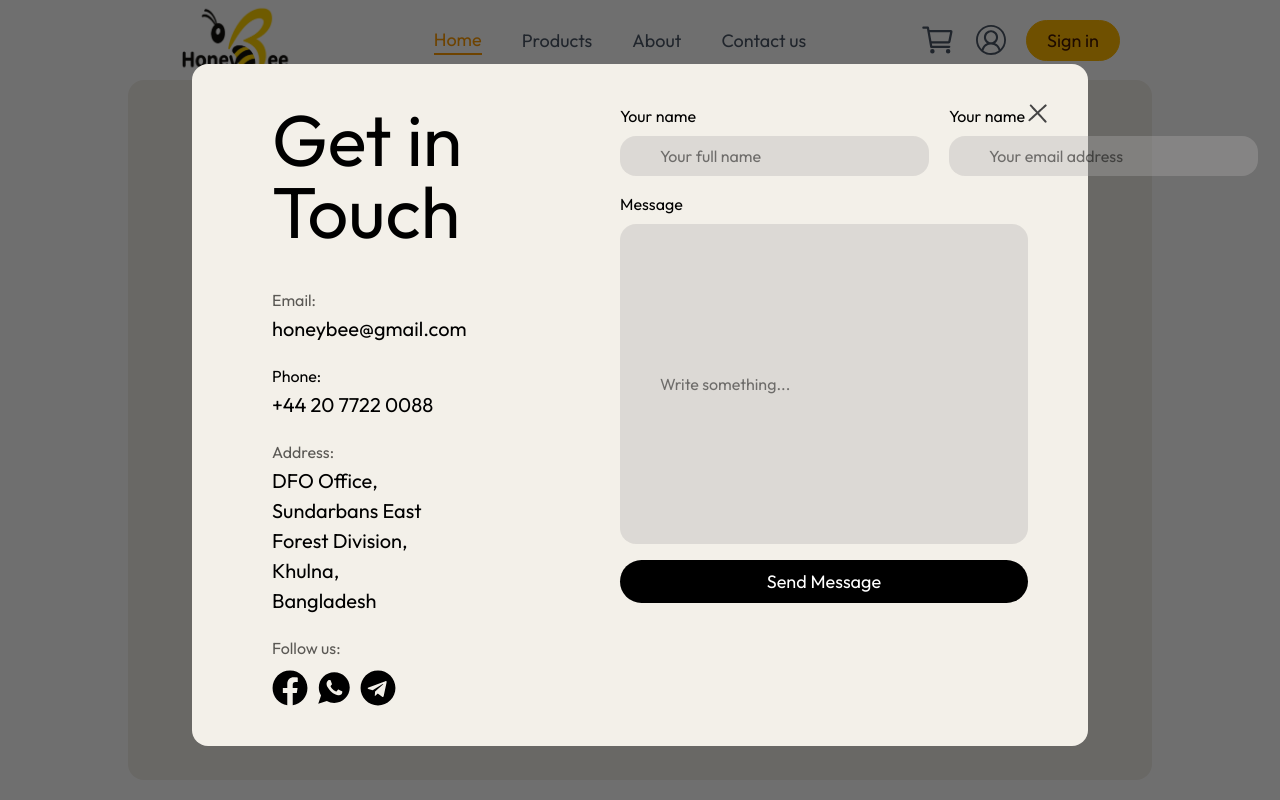
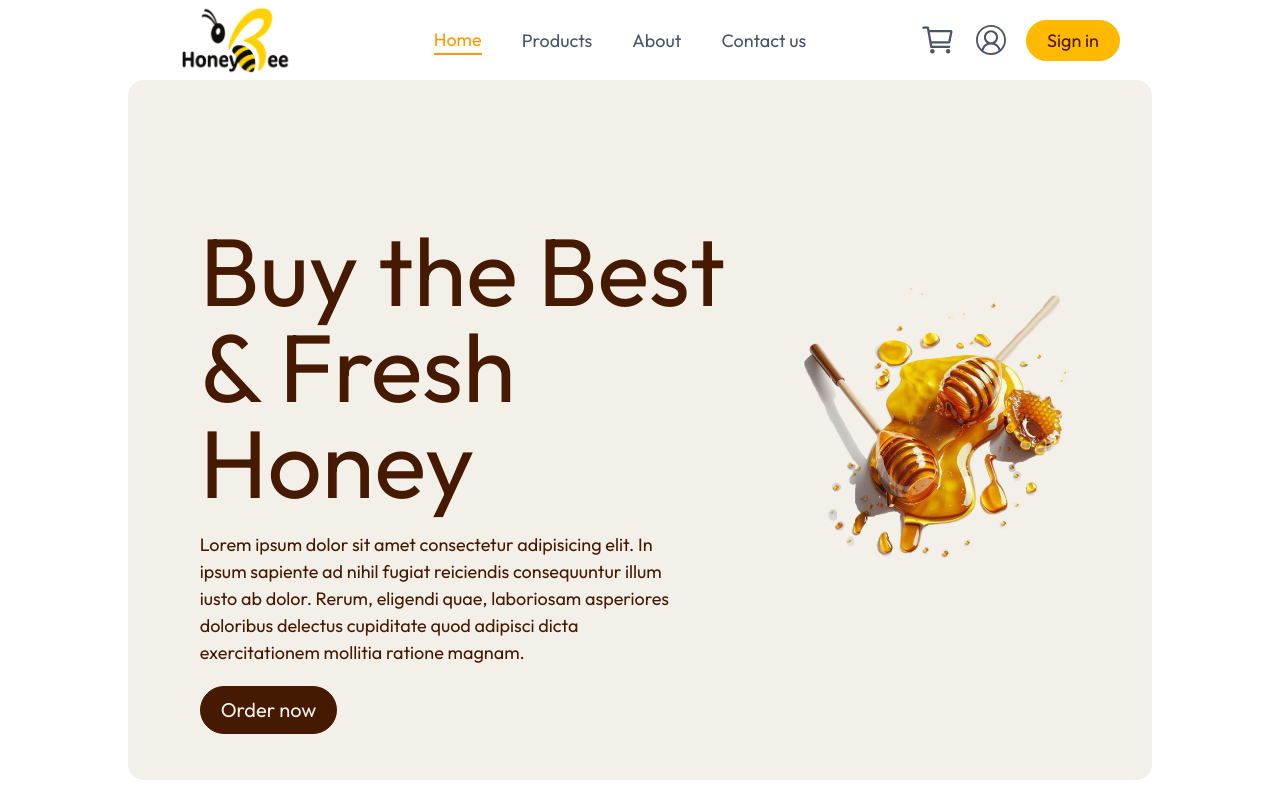
Before and after one commit to NusfaJahan61/Honey-Bee, a React (Vite) app: page / in a window 1280 px wide. Shown: the top 800 px of the page. Built offline with nearby package versions, Linux system fonts and the light colour scheme.

Commit message:
Contact page final

```diff
--- a/src/App.jsx
+++ b/src/App.jsx
@@ -10,7 +10,7 @@ function App() {
 
   const [showLogin, setShowLogin] = useState(false)
   const [showCart, setShowCart] = useState(false)
-  const [showContact, setShowContact] = useState(true)
+  const [showContact, setShowContact] = useState(false)
 
   return (
     <>
--- a/src/StoreContext/StoreContext.jsx
+++ b/src/StoreContext/StoreContext.jsx
@@ -5,6 +5,7 @@ export const StoreContext = createContext(null);
 
 const StoreContextProvider = (props) => {
 
+  const [nav, setNav] = useState("Home")
   const [cartsItem, setCartsItem] = useState({})
 
   const addToCart = (itemId) => {
@@ -27,6 +28,8 @@ const StoreContextProvider = (props) => {
 
 
   const ContextValue = {
+    nav,
+    setNav,
     cartsItem,
     setCartsItem,
     addToCart,
--- a/src/components/Navbar/Navbar.jsx
+++ b/src/components/Navbar/Navbar.jsx
@@ -1,12 +1,12 @@
-import { useState } from 'react'
+import { useContext, useState } from 'react'
 import { IoCartOutline } from "react-icons/io5";
 import { VscAccount } from "react-icons/vsc";
 import { assets } from '../../assets/assets';
+import { StoreContext } from '../../StoreContext/StoreContext';
 
 const Navbar = ({ setShowLogin, setShowCart, setShowContact }) => {
 
-  const [nav, setNav] = useState("Home")
-  const [icons, setIcons] = useState("")
+  const { nav, setNav } = useContext(StoreContext)
 
   return (
     <div className='h-20 flex items-center justify-between p-8'>
@@ -15,33 +15,33 @@ const Navbar = ({ setShowLogin, setShowCart, setShowContact }) => {
       </div>
       <div className="nav-items">
         <ul className='flex items-center gap-10 text-[18px] text-gray-600 *:cursor-pointer '>
-          <li onClick={() => { setNav("Home"); setIcons("") }}
+          <li onClick={() => setNav("Home")}
             className={nav === "Home" ?
               "border-b-2 text-amber-500 transition duration-300" : ""}>Home</li>
 
-          <li onClick={() => { setNav("Products"); setIcons("") }}
+          <li onClick={() => setNav("Products")}
             className={nav === "Products" ?
               "border-b-2 text-amber-500 transition duration-300" : ""}>Products</li>
 
-          <li onClick={() => { setNav("About"); setIcons("") }}
+          <li onClick={() => setNav("About")}
             className={nav === "About" ?
               "border-b-2 text-amber-500 transition duration-300" : ""}>About</li>
 
-          <li onClick={() => { setNav("Contact us"); setIcons(""); setShowContact(true) }} className={nav === "Contact us" ?
+          <li onClick={() => { setNav("Contact us"); setShowContact(true) }} className={nav === "Contact us" ?
             " border-b-2 text-amber-500 transition duration-300" : ""}>Contact us</li>
         </ul>
       </div>
       <div className="login flex items-center gap-5 align-center justify-center *:cursor-pointer">
         <div
-          onClick={() => { setIcons("Cart"); setNav(""); setShowCart(true) }}
+          onClick={() => { setNav("Cart"); setShowCart(true) }}
           className={`text-4xl transition duration-300
-          ${icons === "Cart" ? "text-amber-500 " : "text-gray-600"}`} >
+          ${nav === "Cart" ? "text-amber-500 " : "text-gray-600"}`} >
           <IoCartOutline />
         </div>
         <div
-          onClick={() => { setIcons("Account"); setNav("") }}
+          onClick={() => { setNav("Account") }}
           className={`text-3xl transition duration-300
-          ${icons === "Account" ? "text-amber-500 " : "text-gray-600"}`} >
+          ${nav === "Account" ? "text-amber-500 " : "text-gray-600"}`} >
           <VscAccount />
         </div>
         <button onClick={() => setShowLogin(true)}
--- a/src/pages/ContactPage/Contact.jsx
+++ b/src/pages/ContactPage/Contact.jsx
@@ -2,12 +2,17 @@ import { FaFacebook } from "react-icons/fa";
 import { IoLogoWhatsapp } from "react-icons/io";
 import { FaTelegram } from "react-icons/fa";
 import { assets } from "../../assets/assets";
+import { useContext } from "react";
+import { StoreContext } from "../../StoreContext/StoreContext";
 
 const Contact = ({ setShowContact }) => {
+
+  const { setNav } = useContext(StoreContext)
+
   return (
     <div className="absolute z-1 w-full h-full bg-[#00000090]">
       <div className="flex w-[70%] m-auto mt-[5%] bg-[#F3F0E9] p-10 rounded-2xl justify-between" >
-        <div className="w-1/2 ml-10">
+        <div className="w-1/2 ml-10 my-10">
           <h1 className="text-7xl pb-10">Get in Touch</h1>
           <div className="flex flex-col gap-5">
             <div className="flex flex-col gap-0.5 ">
@@ -22,35 +27,45 @@ const Contact = ({ setShowContact }) => {
               <p className="text-[#5b5955] text-[16px]">Address:</p>
               <h1 className="text-[20px] w-1/2">DFO Office, Sundarbans East Forest Division, Khulna, Bangladesh</h1>
             </div>
-            <div className="flex flex-col gap-0.5">
+            <div className="
+            flex flex-col gap-0.5">
               <p className="text-[#5b5955] text-[16px]">Follow us:</p>
               <div className="flex text-4xl gap-2 cursor-pointer mt-2">
-                <FaFacebook />
-                <IoLogoWhatsapp />
-                <FaTelegram />
+                <a target="_blank" href="https://www.facebook.com/">
+                  <FaFacebook />
+                </a>
+                <a target="_blank" href='https://whatsapp.com/'>
+                  <IoLogoWhatsapp />
+                </a>
+                <a target="_blank" href="https://telegram.com/">
+                  <FaTelegram />
+                </a>
               </div>
             </div>
           </div>
 
         </div>
-        <div className="w-1/2 flex flex-col gap-4">
+        <form className="w-1/2 flex flex-col gap-4 mr-10 my-10">
           <div className="flex gap-5">
             <div className="flex flex-col gap-2">
-              <label htmlFor="yourName">Your name</label>
-              <input className="bg-[#afaeae57] outline-0 text-[16px] rounded-2xl py-2 px-10" type="text" id="yourName" placeholder="Your full name" />
+              <label className="ml-2" htmlFor="yourName">Your name</label>
+              <input className="bg-[#afaeae57] outline-0 text-[18px] rounded-[25px] py-2 px-5" type="text" id="yourName" placeholder="Your full name" required />
             </div>
             <div className="flex flex-col gap-2">
-              <label htmlFor="yourEmail">Your name</label>
-              <input className="bg-[#afaeae57] outline-0 text-[16px] rounded-2xl py-2 px-10" type="text" id="yourEmail" placeholder="Your email address" />
+              <label className="ml-2" htmlFor="yourEmail">Your name</label>
+              <input className="bg-[#afaeae57] outline-0 text-[18px] rounded-[25px]  py-2 px-5" type="text" id="yourEmail" placeholder="Your email address" required />
             </div>
           </div>
-          <div className="flex flex-col gap-2">
-            <label htmlFor="yourMsg">Message</label>
-            <input className=" bg-[#afaeae57] outline-0 text-[16px] h-80 w-full rounded-2xl py-2 px-10" type="text" id="yourMsg" placeholder="Write something..." />
+          <div className="flex flex-col gap-2 mt-5 mb-3">
+            <label className="ml-2" htmlFor="yourMsg">Message</label>
+            <textarea className=" bg-[#afaeae57] outline-0  text-[18px] h-80 w-full rounded-[25px] py-7 px-9" type="text" id="yourMsg" placeholder="Write something..." required />
           </div>
-          <button className="rounded-[25px] bg-black py-2 px-10 w-full text-white text-[18px] hover:bg-[#2b2929] transition duration-200">Send Message</button>
-        </div>
-        <img onClick={() => setShowContact(false)} className="size-5" src={assets.cross_icon} alt="cross" />
+          <button className="rounded-[25px] bg-black py-3 px-10 w-full text-white text-[18px] hover:bg-[#2b2929] transition duration-200 cursor-pointer">Send Message</button>
+        </form>
+        <img src={assets.cross_icon}
+          onClick={() => { setShowContact(false); setNav("Home") }}
+          className="-mr-2 -mt-2 size-8 bg-[#afaeae57] rounded-[25px] p-2 cursor-pointer"
+          alt="cross" />
       </div>
     </div>
   )
```
